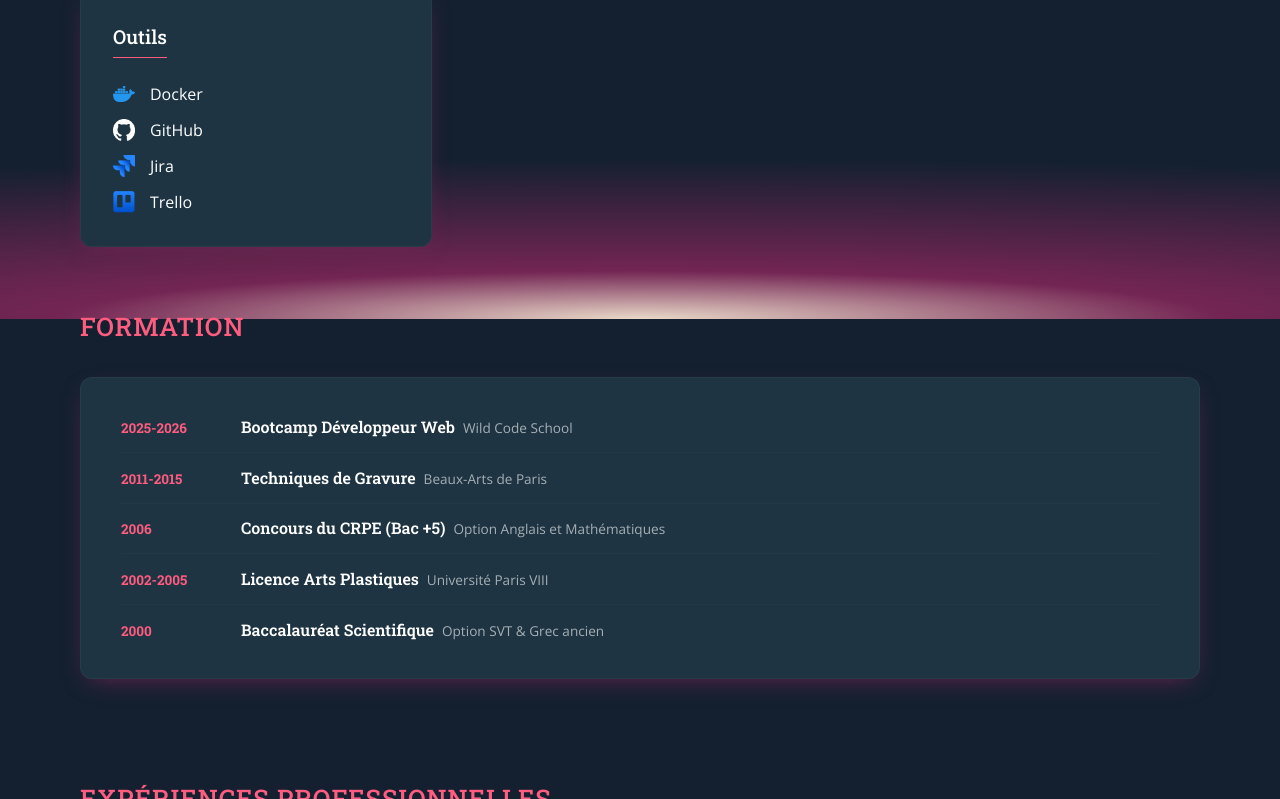
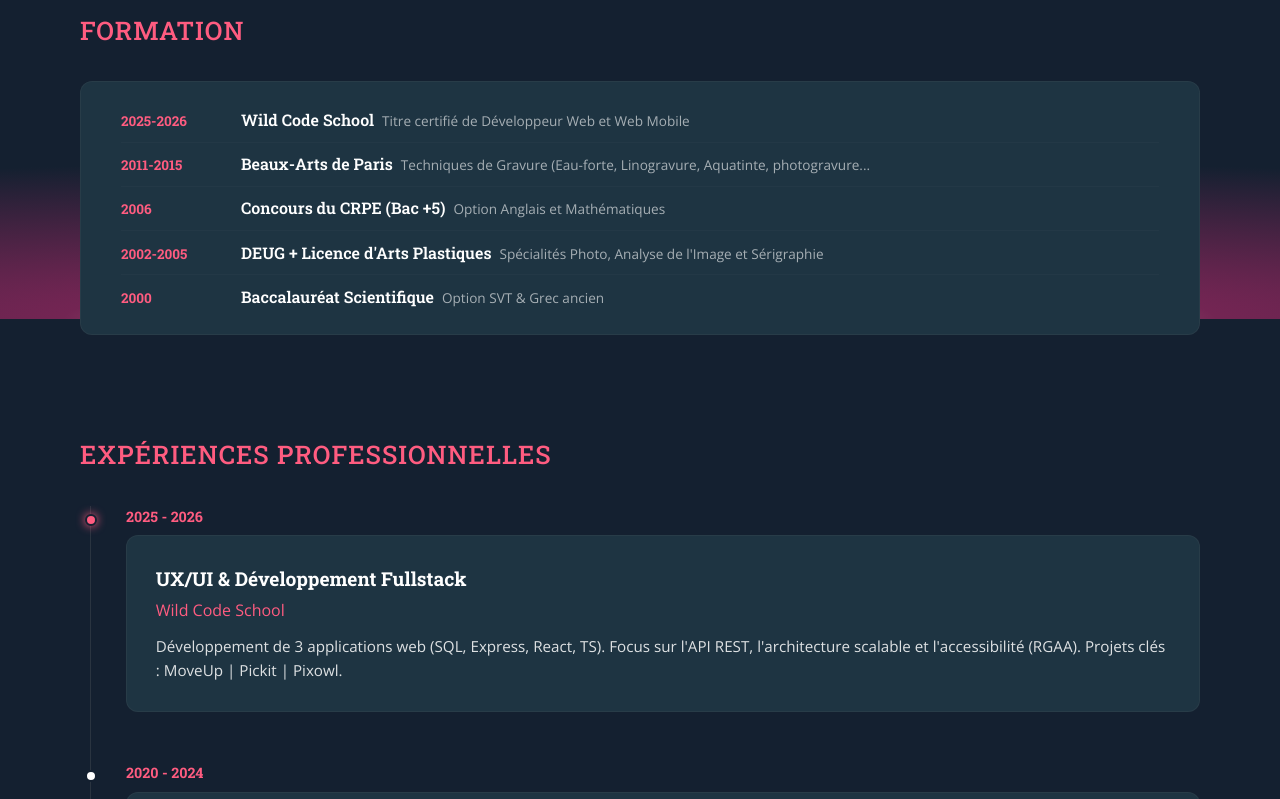
Before and after one commit to cecilepardo/project___portfolio2026, a React app: page /cv in a window 1280 px wide. Shown: the part 1281-2080 px from the top of the page. Built offline with nearby package versions, Linux system fonts and the light colour scheme; the HTML template or start-up script is replaced by a standard one.

Commit message:
xp pro style

```diff
--- a/src/pages/CV.css
+++ b/src/pages/CV.css
@@ -46,10 +46,10 @@
 
 .cv-hero-flex-wrapper {
 	display: flex;
-	justify-content: flex-start; /* Aligne le bloc texte et le bouton à gauche */
+	justify-content: flex-start;
 	align-items: center;
 	gap: 4rem;
-	padding: 60px 0; /* Ajoute un peu de respiration verticale */
+	padding: 60px 0;
 }
 
 /* --- Typographie du Hero --- */
@@ -74,22 +74,20 @@
 .cv-download-btn {
 	display: flex;
 	align-items: center;
-	gap: 1.5rem;
+	gap: 2rem;
 	padding: 0.8rem 1.5rem;
 	background-color: var(--color-nav);
 	border-radius: 12px;
 	text-decoration: none;
 	transition: all 0.3s ease;
 	border: 1px solid rgba(128, 128, 128, 0.2);
-	flex-shrink: 0; /* Empêche le bouton de s'écraser si le texte est long */
+	flex-shrink: 0;
 }
 
 .cv-download-btn:hover {
 	background-color: var(--color-accent);
 	border-color: var(--color-accent);
-	/* Utilisation de ton ombre favorite pour l'élégance */
 	box-shadow: 0 10px 25px -5px var(--color-horizon);
-	transform: translateY(-2px); /* Très léger pour le feedback */
 }
 
 .cv-download-text-container {
@@ -125,7 +123,6 @@
 	transition: all 0.3s ease;
 }
 
-/* État survol : tout passe en blanc pour le contraste sur la couleur accent */
 .cv-download-btn:hover .cv-download-title,
 .cv-download-btn:hover .cv-download-label,
 .cv-download-btn:hover .cv-download-icon {
@@ -168,14 +165,14 @@
 	grid-template-columns: repeat(4, 1fr);
 	gap: 15px;
 	flex-grow: 1;
-	align-self: flex-end; /* Aligne les boutons vers le bas pour compenser le décalage photo */
+	align-self: flex-end;
 	padding-bottom: 10px;
 }
 
 .cv-social-label {
 	font-size: 0.9rem;
 	font-weight: 500;
-	color: var(--text-main); /* Couleur principale demandée */
+	color: var(--text-main);
 	white-space: nowrap;
 }
 
@@ -196,20 +193,8 @@
 
 .cv-social-card:hover:not(.cv-no-click) {
 	background-color: var(--color-soft-accent);
-
-	/* On supprime visuellement la bordure (en la rendant transparente ou de la même couleur) */
 	border-color: transparent;
-
-	/* On garde l'ombre horizon pour la profondeur */
 	box-shadow: 0 10px 25px -5px var(--color-horizon);
-
-	/* Optionnel : si tu veux que le texte reste bien lisible,
-     tu peux forcer le text-main ici aussi */
-}
-
-/* Sécurité pour les icônes au hover */
-.cv-social-card:hover .cv-social-icon {
-	filter: brightness(1.1); /* Petit boost visuel sans changer la couleur */
 }
 
 .cv-social-card:hover:not(.cv-no-click) {
@@ -217,10 +202,10 @@
 	border-color: var(--color-accent);
 }
 .cv-social-icon {
-	width: 20px; /* On fixe une largeur commune */
-	height: 20px; /* On fixe une hauteur commune */
-	object-fit: contain; /* Pour les balises <img> (location/contact) */
-	flex-shrink: 0; /* Empêche l'icône de s'écraser */
+	width: 20px;
+	height: 20px;
+	object-fit: contain;
+	flex-shrink: 0;
 	display: block;
 }
 
@@ -247,7 +232,6 @@
 	margin-top: -60px;
 	border-radius: 20px;
 	overflow: hidden;
-	box-shadow: 0 15px 40px -10px var(--color-horizon);
 	z-index: 20;
 	border: 1px solid rgba(128, 128, 128, 0.2);
 }
@@ -285,7 +269,8 @@
 
 .cv-skills-grid {
   display: grid;
-	grid-template-columns: repeat(auto-fit, minmax(260px, 1fr));
+  /* Desktop : Force 4 colonnes de largeur égale */
+  grid-template-columns: repeat(4, 1fr);
   gap: 2rem;
 }
 
@@ -295,12 +280,12 @@
   border-radius: 12px;
   backdrop-filter: blur(8px);
   border: 1px solid rgba(128, 128, 128, 0.1);
-	box-shadow: 0 8px 25px -10px var(--color-horizon);
-	transition: box-shadow 0.3s ease;
+  transition: all 0.3s ease;
 }
 
 .cv-skill-card:hover {
-	box-shadow: 0 15px 35px -5px var(--color-horizon);
+
+  box-shadow: 0 5px 20px -5px var(--color-horizon);
 }
 
 .cv-skill-card-title {
@@ -308,6 +293,7 @@
   font-size: 1.2rem;
   color: var(--text-main);
   margin-bottom: 1.5rem;
+  /* On utilise une bordure subtile qui ne bouge pas au hover */
   border-bottom: 1px solid var(--color-accent);
   display: inline-block;
   padding-bottom: 5px;
@@ -318,39 +304,72 @@
   flex-direction: column;
   gap: 12px;
 }
+
 .cv-skill-item {
   display: flex;
   align-items: center;
   gap: 15px;
 }
+
 .cv-skill-icon {
   width: 22px;
   height: 22px;
   object-fit: contain;
+  flex-shrink: 0;
 }
+
 .cv-skill-name {
   color: var(--text-main);
   font-weight: 500;
+  font-size: 0.95rem;
 }
 
+/* ==========================================================================
+   RESPONSIVE HARD SKILLS
+   ========================================================================== */
+
+/* Tablette : Passage à 2 colonnes */
+@media (max-width: 1100px) {
+  .cv-skills-grid {
+    grid-template-columns: repeat(2, 1fr);
+    gap: 1.5rem;
+  }
+}
+
+/* Mobile : Passage à 1 colonne */
+@media (max-width: 650px) {
+  .cv-skills-grid {
+    grid-template-columns: 1fr;
+  }
+
+  .cv-skill-card {
+    padding: 1.5rem;
+  }
+}
 /* ==========================================================================
    5. FORMATION (Bloc Unique Condensé)
    ========================================================================== */
 
 .formation-unique-block {
+  /* Même fond que les autres cartes pour la cohérence */
   background-color: var(--color-nav);
-	padding: 1.5rem 2.5rem;
+  padding: 1rem 2.5rem;
   border-radius: 12px;
   backdrop-filter: blur(8px);
   border: 1px solid rgba(128, 128, 128, 0.1);
-	box-shadow: 0 8px 25px -10px var(--color-horizon);
+  box-shadow: none;
+  transition: all 0.3s ease;
+}
+
+.formation-unique-block:hover {
+  box-shadow: 0 5px 20px -5px var(--color-horizon);
 }
 
 .formation-dense-item {
   display: flex;
   align-items: baseline;
   gap: 30px;
-	padding: 0.8rem 0;
+  padding: 0.6rem 0;
   border-bottom: 1px solid rgba(128, 128, 128, 0.05);
 }
 
@@ -373,6 +392,7 @@
   display: inline-block;
   margin-right: 8px;
 }
+
 .formation-subtitle {
   display: inline-block;
   font-size: 0.85rem;
@@ -387,6 +407,7 @@
 .timeline-container {
   position: relative;
   padding-left: 35px;
+  /* Ligne de la timeline discrète */
   border-left: 1px solid rgba(128, 128, 128, 0.2);
   margin-left: 10px;
 }
@@ -398,6 +419,7 @@
 
 .timeline-dot {
   position: absolute;
+  /* Centrage parfait sur la ligne de 1px */
   left: -41.5px;
   top: 8px;
   width: 12px;
@@ -405,11 +427,22 @@
   background-color: var(--text-main);
   border-radius: 50%;
   border: 2px solid var(--color-space);
+  z-index: 2;
 }
 
+/* Mise en avant de l'expérience actuelle (Bootcamp Dev) */
 .timeline-dev .timeline-dot {
   background-color: var(--color-accent);
   box-shadow: 0 0 10px var(--color-accent);
+}
+
+.timeline-date {
+  font-family: var(--font-title);
+  font-weight: 700;
+  color: var(--color-accent);
+  font-size: 0.9rem;
+  margin-bottom: 8px;
+  display: block;
 }
 
 .timeline-content {
@@ -417,30 +450,50 @@
   padding: 1.8rem;
   border-radius: 12px;
   border: 1px solid rgba(128, 128, 128, 0.1);
-	box-shadow: 0 8px 25px -10px var(--color-horizon);
-	transition: box-shadow 0.3s ease;
+  transition: all 0.3s ease; /* Transition sur bg-color et shadow */
 }
 
+/* Harmonisation du hover avec les Hard Skills */
 .timeline-content:hover {
-	box-shadow: 0 15px 35px -5px var(--color-horizon);
+   box-shadow: 0 5px 20px -5px var(--color-horizon);
 }
 
 .timeline-role {
+  font-family: var(--font-title);
   font-size: 1.2rem;
   font-weight: 700;
   color: var(--text-main);
+  margin-bottom: 4px;
 }
+
 .timeline-company {
   font-size: 1rem;
   font-weight: 500;
   color: var(--color-accent);
   margin-bottom: 12px;
 }
+
 .timeline-details {
-	font-size: 0.9rem;
+  font-size: 0.95rem;
   line-height: 1.6;
   color: var(--text-main);
-	opacity: 0.8;
+  opacity: 0.85;
+}
+
+/* --- Responsive Timeline --- */
+@media (max-width: 768px) {
+  .timeline-container {
+    padding-left: 25px;
+    margin-left: 5px;
+  }
+
+  .timeline-dot {
+    left: -31.5px;
+  }
+
+  .timeline-content {
+    padding: 1.2rem;
+  }
 }
 
 /* ==========================================================================
--- a/src/pages/CV.tsx
+++ b/src/pages/CV.tsx
@@ -142,10 +142,10 @@ const CV = ({ theme }: CVProps) => {
   ];
 
   const formations = [
-    { year: "2025-2026", title: "Bootcamp Développeur Web", subtitle: "Wild Code School" },
-    { year: "2011-2015", title: "Techniques de Gravure", subtitle: "Beaux-Arts de Paris" },
+    { year: "2025-2026", title: "Wild Code School", subtitle: "Titre certifié de Développeur Web et Web Mobile" },
+    { year: "2011-2015", title: "Beaux-Arts de Paris", subtitle: "Techniques de Gravure (Eau-forte, Linogravure, Aquatinte, photogravure..." },
     { year: "2006", title: "Concours du CRPE (Bac +5)", subtitle: "Option Anglais et Mathématiques" },
-    { year: "2002-2005", title: "Licence Arts Plastiques", subtitle: "Université Paris VIII" },
+    { year: "2002-2005", title: "DEUG + Licence d'Arts Plastiques", subtitle: "Spécialités Photo, Analyse de l'Image et Sérigraphie" },
     { year: "2000", title: "Baccalauréat Scientifique", subtitle: "Option SVT & Grec ancien" }
   ];
 
```
Lines whose indentation alone changed are shown as unchanged.
